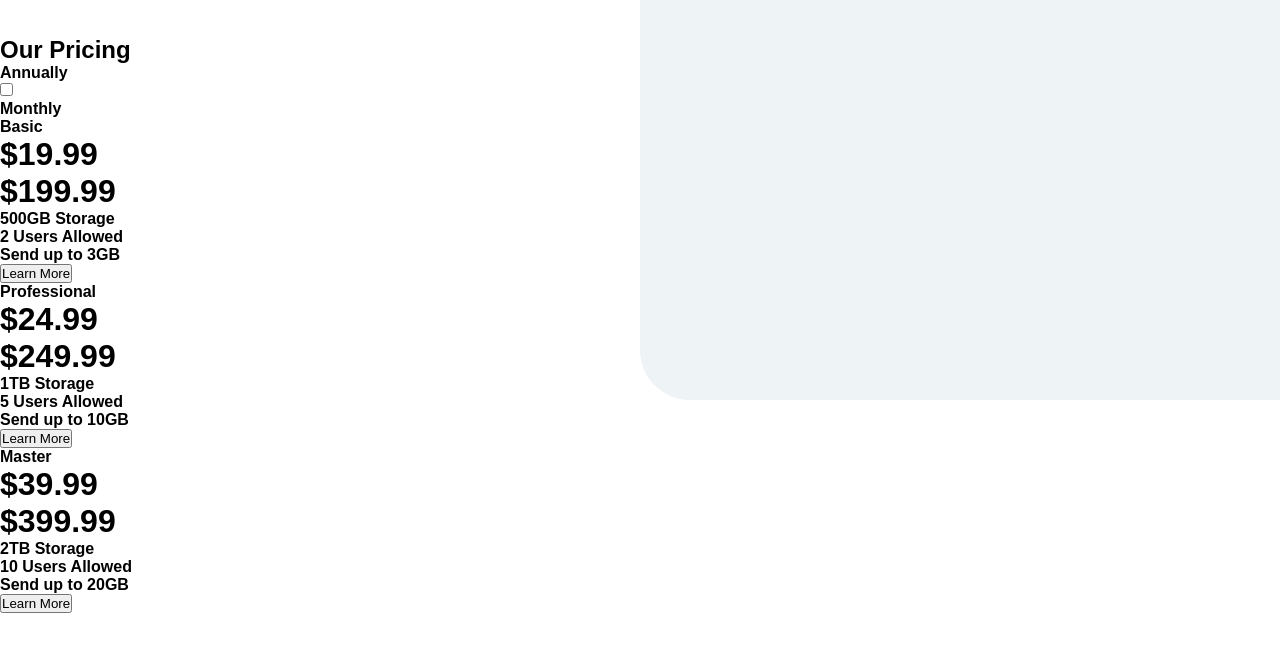
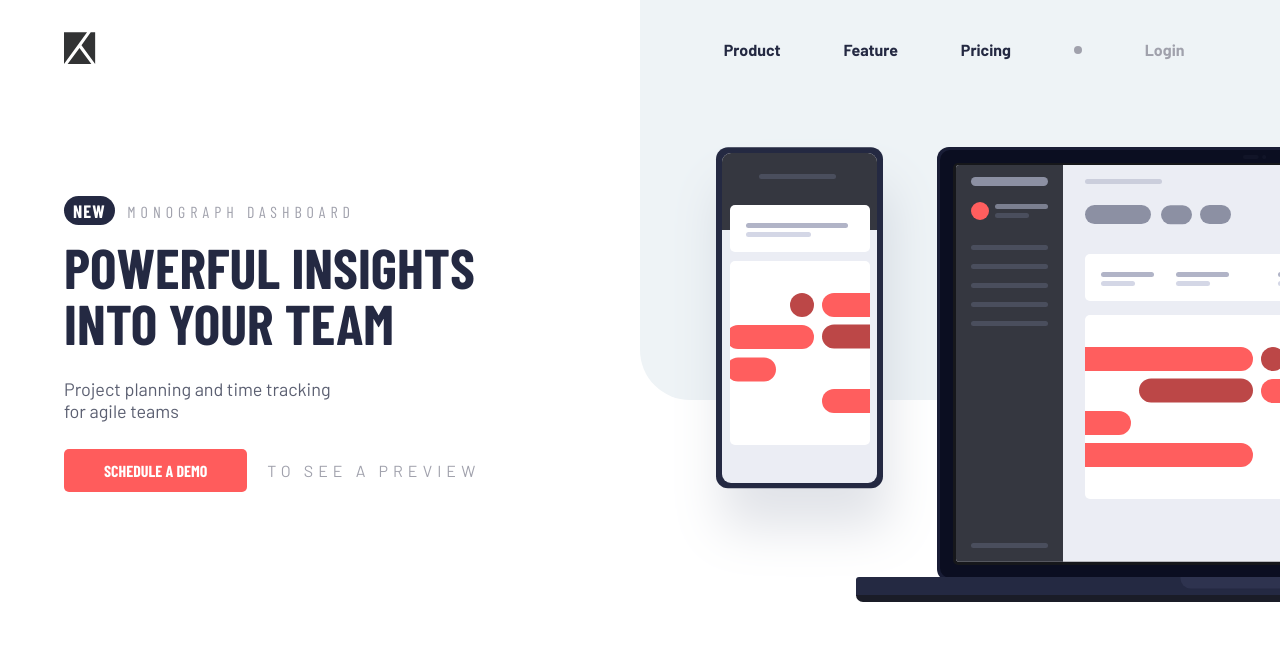
Before and after one commit to hamzaejaz787/Project-Tracking, a plain HTML site: page index.html in a window 1280 px wide. Shown: the top 652 px of the page. Drawn offline with nearby package versions, Linux system fonts and the light colour scheme.

Commit message:
Update index.html

```diff
--- a/index.html
+++ b/index.html
@@ -3,77 +3,76 @@
   <head>
     <meta charset="UTF-8" />
     <meta name="viewport" content="width=device-width, initial-scale=1.0" />
-    <link rel="stylesheet" href="./style.css" />
-    <link
-      href="https://fonts.googleapis.com/css2?family=Montserrat:wght@400;700&display=swap"
-      rel="stylesheet"
-    />
+    <!-- displays site properly based on user's device -->
+    <link rel="stylesheet" href="style.css" />
     <link
       rel="icon"
       type="image/png"
       sizes="32x32"
       href="./images/favicon-32x32.png"
     />
-    <title>Frontend Mentor | Pricing Component</title>
+    <link
+      href="https://fonts.googleapis.com/css2?family=Barlow+Condensed:wght@400;700&display=swap"
+      rel="stylesheet"
+    />
+    <link
+      href="https://fonts.googleapis.com/css2?family=Barlow:wght@400;700&display=swap"
+      rel="stylesheet"
+    />
+    <title>Project tracking intro component</title>
   </head>
   <body>
-    <div class="background-top">
-      <img src="./images/bg-top.svg" alt="" />
-    </div>
-    <div class="background-bottom">
-      <img src="./images/bg-bottom.svg" alt="" />
-    </div>
+    <nav class="nav">
+      <div class="logo">
+        <img src="./Images/logo.svg" alt="" />
+      </div>
+      <ul class="nav-lists">
+        <li class="nav-list"><a href="#">Product</a></li>
+        <li class="nav-list"><a href="#">Feature</a></li>
+        <li class="nav-list"><a href="#">Pricing</a></li>
+        <div class="dot"></div>
+        <li class="nav-list">
+          <a class="login" href="#">Login</a>
+        </li>
+      </ul>
+      <div class="burger">
+        <img
+          class="hamburger"
+          src="./Images/icon-hamburger.svg"
+          alt="hamburger"
+        />
 
-    <!-- TOGGLE -->
-    <div class="toggle-container">
-      <h2 class="toggle-title">Our Pricing</h2>
-      <div class="toggle">
-        <p>Annually</p>
-        <label class="toggle-box">
-          <input type="checkbox" />
-          <span class="slider round"></span>
-        </label>
-        <p>Monthly</p>
+        <img
+          class="arrow-icon"
+          src="./Images/icon-close.svg"
+          alt="close-icon"
+        />
       </div>
-    </div>
+    </nav>
+    <section class="main">
+      <div class="intro">
+        <h6 class="intro-heading">
+          <p>New</p>
+          Monograph dashboard
+        </h6>
+        <h1 class="intro-title">
+          Powerful insights<br />
+          into your team
+        </h1>
+        <p class="intro-text">
+          Project planning and time tracking<br />
+          for agile teams
+        </p>
+        <div class="cta">
+          <button class="cta-btn">Schedule a demo</button>
+          <p>To see a preview</p>
+        </div>
+      </div>
+      <div class="img-container">
+        <img class="illustration" src="./images/illustration-devices.svg" />
+      </div>
+    </section>
 
-    <!-- CARDS -->
-    <div class="cards">
-      <div class="card card-one">
-        <h4 class="title">Basic</h4>
-        <h1 class="price monthly">&dollar;19.99</h1>
-        <h1 class="price yearly">&dollar;199.99</h1>
-        <ul class="benefits">
-          <li>500GB Storage</li>
-          <li>2 Users Allowed</li>
-          <li>Send up to 3GB</li>
-        </ul>
-        <button class="button">Learn More</button>
-      </div>
-
-      <div class="card card-two">
-        <h4 class="title">Professional</h4>
-        <h1 class="price monthly">&dollar;24.99</h1>
-        <h1 class="price yearly">&dollar;249.99</h1>
-        <ul class="benefits">
-          <li>1TB Storage</li>
-          <li>5 Users Allowed</li>
-          <li>Send up to 10GB</li>
-        </ul>
-        <button class="button">Learn More</button>
-      </div>
-      <div class="card card-three">
-        <h4 class="title">Master</h4>
-        <h1 class="price monthly">&dollar;39.99</h1>
-        <h1 class="price yearly">&dollar;399.99</h1>
-        <ul class="benefits">
-          <li>2TB Storage</li>
-          <li>10 Users Allowed</li>
-          <li>Send up to 20GB</li>
-        </ul>
-        <button class="button">Learn More</button>
-      </div>
-    </div>
-    <script src="./app.js"></script>
+    <script src="app.js"></script>
   </body>
 </html>
```
